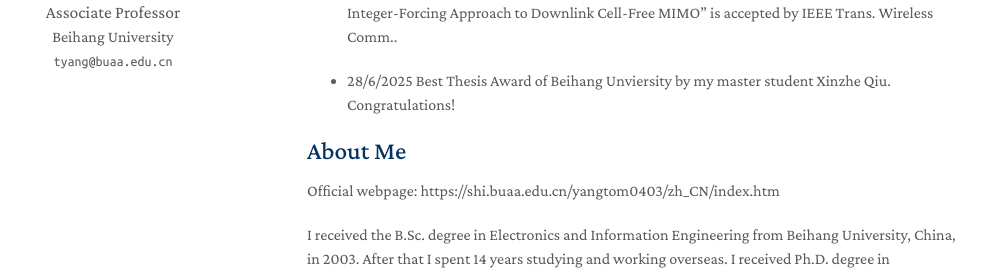
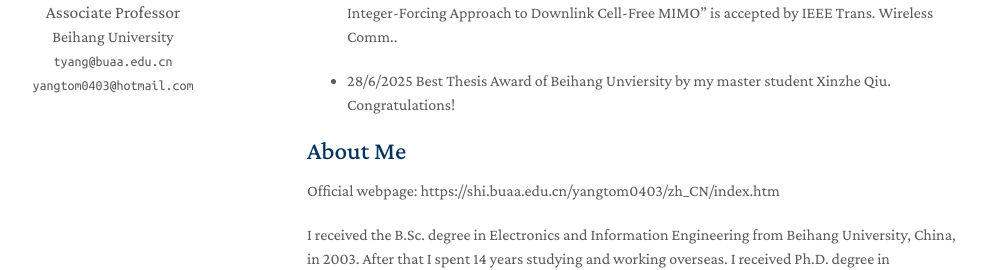
Before and after one commit to yangtao0403/yangtao0403.github.io, a Jekyll site: the page built from index.md, in a window 1280 px wide. Shown: the part 316-586 px from the top of the page, without its empty margins (163-1150 px from the left). Built offline with Jekyll 4.4.1, drawn with Linux system fonts in a browser that asks for light colours; a style sheet for code colours, icons or effects is not loaded; our own code applies the rules of GitHub Pages for plain Markdown files.

Commit message:
Update _config.yml

```diff
--- a/_config.yml
+++ b/_config.yml
@@ -2,7 +2,7 @@
 title: Tao Yang, PhD
 position: Associate Professor
 affiliation: Beihang University
-email: tyang@buaa.edu.cn
+email: tyang@buaa.edu.cn yangtom0403@hotmail.com
 Official webpage: https://shi.buaa.edu.cn/yangtom0403/zh_CN/index.htm
 
 # Search Engine Optimization (SEO)
```
